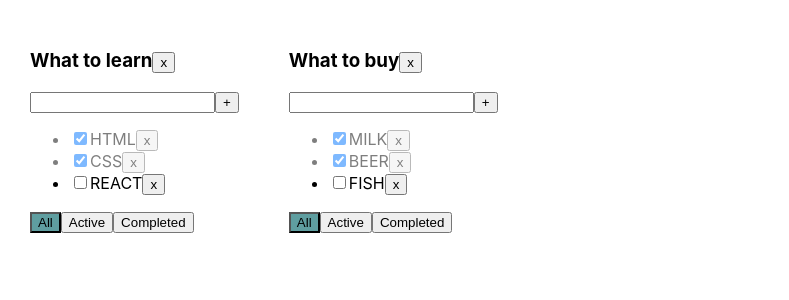
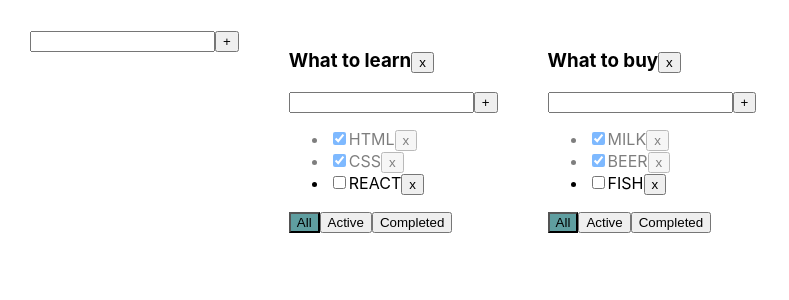
Before and after one commit to Pavel-SS/ToDo-list-Samurai-, a React (Create React App) app: page / in a window 1280 px wide. Shown: the top 300 px of the page, without its empty margins (0-789 px from the left). Built offline with nearby package versions, Linux system fonts and the light colour scheme.

Commit message:
Update App.tsx

```diff
--- a/src/App.tsx
+++ b/src/App.tsx
@@ -2,6 +2,7 @@ import React, {useState} from 'react';
 import './App.css';
 import TodoList from "./TodoList";
 import {v1} from "uuid";
+import AddItemForm from './AddItemForm';
 
 // Create
 // Read
@@ -116,6 +117,7 @@ function App() {
     return (
         <div className="App">
             {/* <button onClick={addTodo}>Add</button> */}
+            <AddItemForm addItem={addTodo}/>
             { todoListComponents }
         </div>
     );
```
